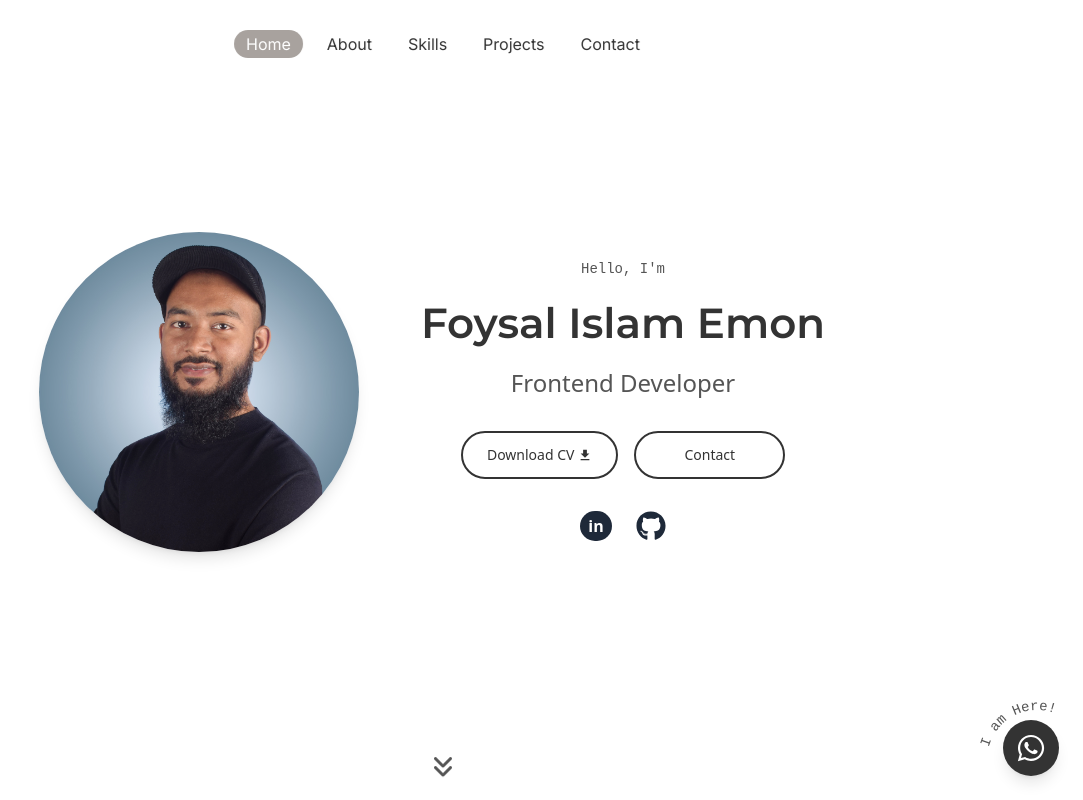
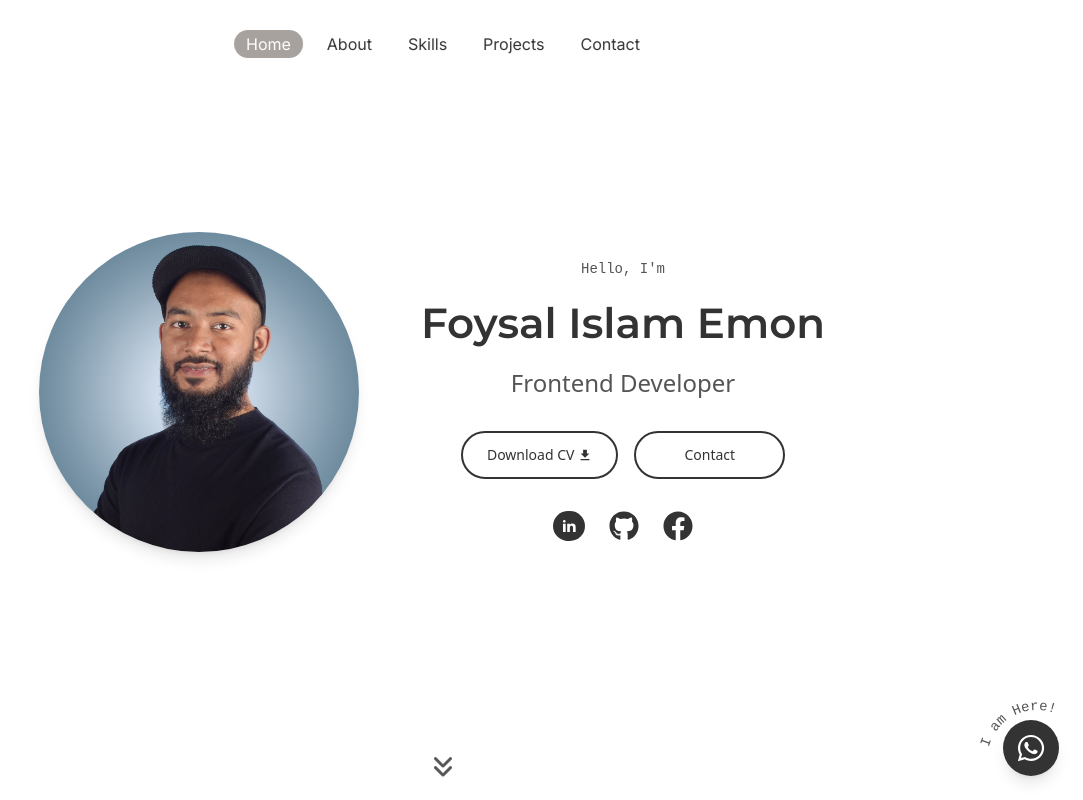
Before and after one commit to emonsimply/Portfolio, a React (Vite) app: page / in a window 1280 px wide. Shown: the top 800 px of the page, without its empty margins (197-1280 px from the left). Built offline with nearby package versions, Linux system fonts and the light colour scheme.

Commit message:
update banner

```diff
--- a/index.html
+++ b/index.html
@@ -1,5 +1,5 @@
 <!doctype html>
-<html lang="en">
+<html data-theme="light" lang="en">
   <head>
     <meta charset="UTF-8" />
     <link rel="icon" type="image/svg+xml" href="/src/assets/favicon.png" />
--- a/package.json
+++ b/package.json
@@ -26,6 +26,7 @@
     "@types/react": "^19.2.5",
     "@types/react-dom": "^19.2.3",
     "@vitejs/plugin-react": "^5.1.1",
+    "daisyui": "^5.5.17",
     "eslint": "^9.39.1",
     "eslint-plugin-react-hooks": "^7.0.1",
     "eslint-plugin-react-refresh": "^0.4.24",
--- a/src/index.css
+++ b/src/index.css
@@ -1,9 +1,11 @@
 @import "tailwindcss";
-
-@theme {
+@plugin "daisyui";
+@plugin "daisyui/theme" {
+  name: "light";
+  default: true;
   --color-primary: #333333;
   --color-secondary: #555555;
-  --color-accent: #CD1818;
+  --color-base-200: #0a66c2;
 }
 
 
--- a/src/pages/Home/Hero.jsx
+++ b/src/pages/Home/Hero.jsx
@@ -1,8 +1,9 @@
 import React from "react";
 import image from "../../assets/01.jpg";
-import { FaGithub } from "react-icons/fa";
+import { FaFacebook, FaGithub } from "react-icons/fa";
 import { IoMdDownload } from "react-icons/io";
 import ScrollDown from "../../components/shared/ScrollDown";
+import { RiLinkedinFill } from "react-icons/ri";
 
 const Hero = () => {
   return (
@@ -35,7 +36,6 @@ const Hero = () => {
               download
               className="inline-block"
             >
-
               <button className="px-6 py-3 text-sm font-medium rounded-full border-2 border-primary text-primary hover:bg-black hover:text-white cursor-pointer flex items-center gap-1 transition duration-300">
                 Download CV <IoMdDownload />
               </button>
@@ -59,9 +59,12 @@ const Hero = () => {
               href="https://www.linkedin.com/in/emonsimply/"
               target="_blank"
               rel="noopener noreferrer"
-              className="rounded-full bg-gray-800 text-white px-2 font-bold flex items-center justify-center"
+              className="rounded-full bg-primary text-white px-2 flex items-center justify-center tooltip tooltip-left tooltip-secondary font-one"
+              data-tip="LinkedIn"
             >
-              in
+              <RiLinkedinFill />
+
+
             </a>
 
             <a
@@ -69,10 +72,23 @@ const Hero = () => {
               href="https://github.com/emonsimply"
               target="_blank"
               rel="noopener noreferrer"
-              className="text-gray-800 hover:text-black transition text-3xl "
+              className="text-primary text-3xl tooltip tooltip-secondary font-one"
+              data-tip="GitHub"
             >
               <FaGithub />
             </a>
+
+            <a
+              aria-label="Facebook Profile"
+              href="https://www.facebook.com/profile.php?id=61586495683512"
+              target="_blank"
+              rel="noopener noreferrer"
+              className="text-primary text-3xl tooltip tooltip-right tooltip-secondary font-one"
+              data-tip="Facebook"
+            >
+              <FaFacebook />
+            </a>
+
           </div>
         </div>
       </section>
```
Also changed, not shown: 1 other file (tests, documents, lock files or other folders).
